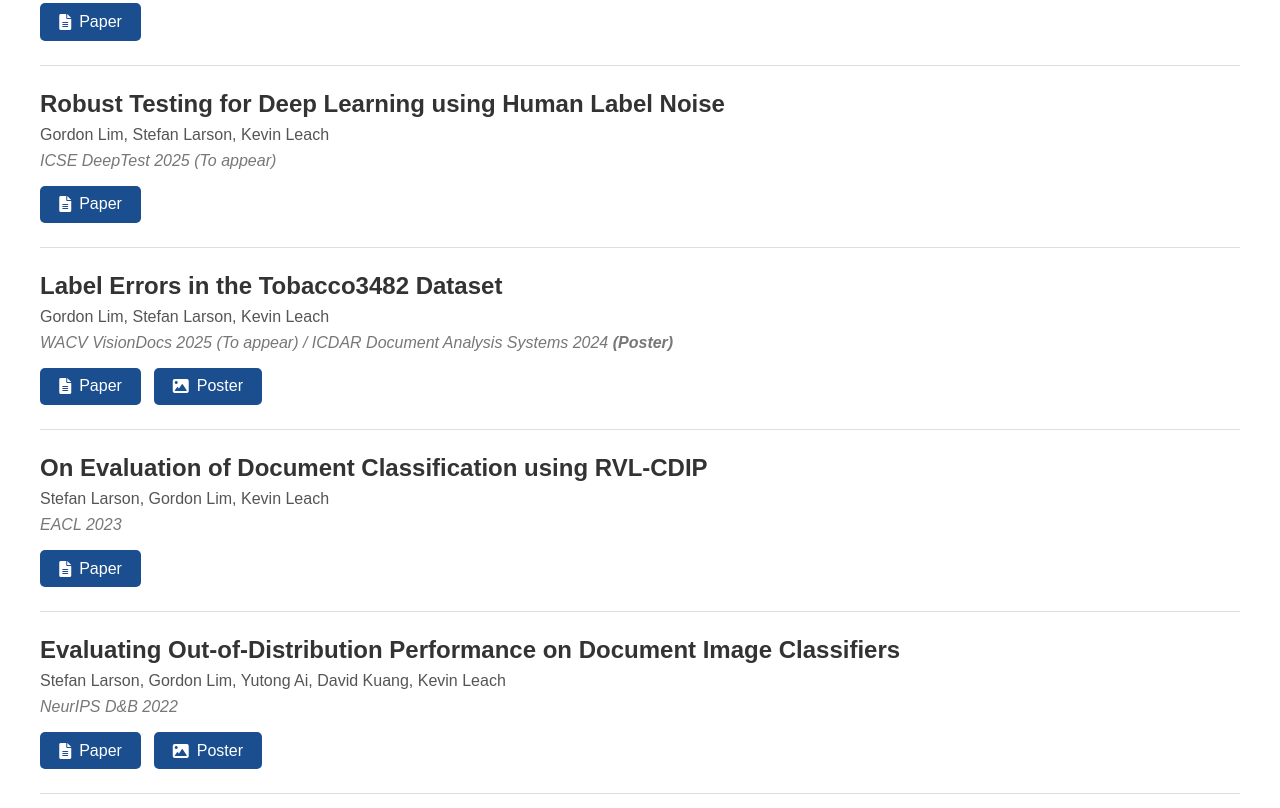
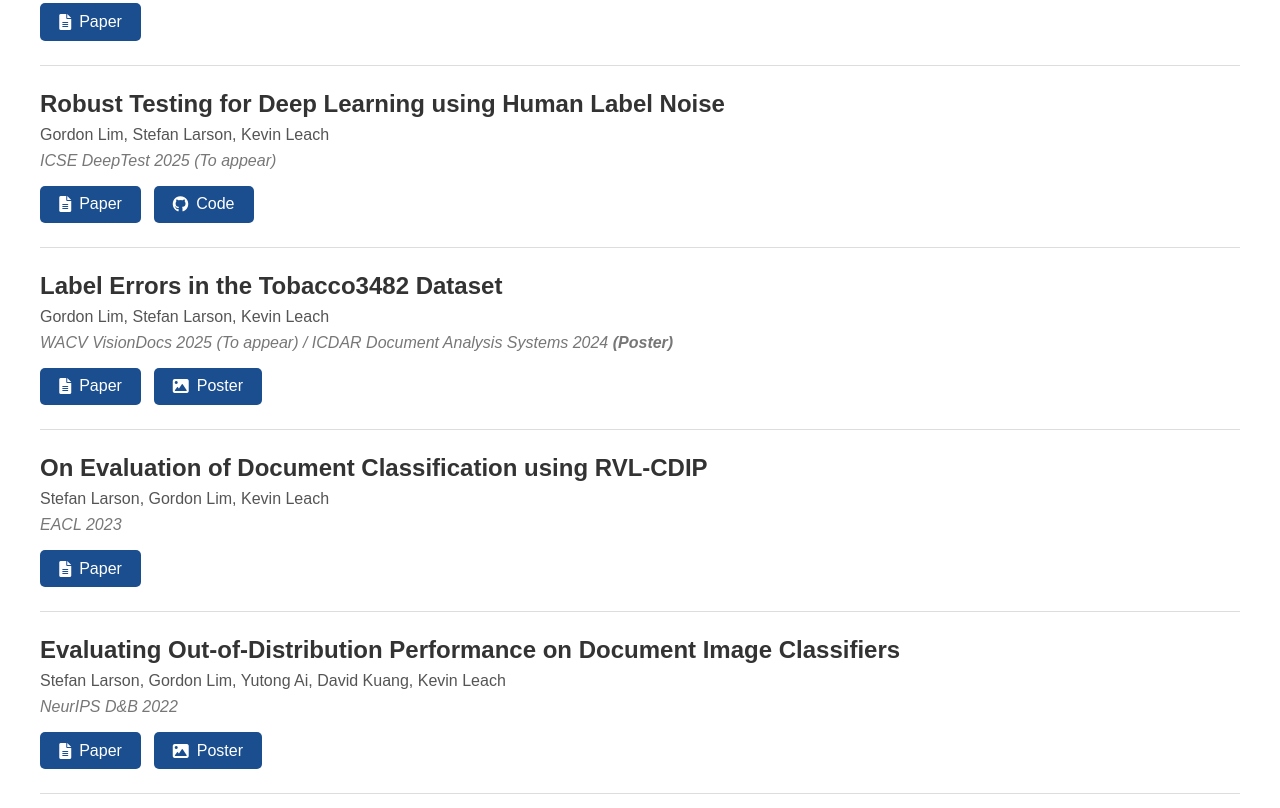
Before and after one commit to gordon-lim/gordon-lim.github.io, a plain HTML site: page index.html in a window 1280 px wide. Shown: the part 756-1564 px from the top of the page. Drawn offline with Linux system fonts and the light colour scheme.

Commit message:
add button

```diff
--- a/index.html
+++ b/index.html
@@ -245,6 +245,9 @@
             <div class="publication-buttons">
                 <a href="https://arxiv.org/abs/2412.00244v1" class="button" target="_blank" rel="noopener noreferrer"><i class="fas fa-file-alt"></i> Paper</a>
                 <!-- <a href="" class="button"><i class="fas fa-globe" target="_blank" rel="noopener noreferrer"></i> WIP</a> -->
+                <a href="https://github.com/gordon-lim/soft-neighbor-labels" class="button" target="_blank" rel="noopener noreferrer">
+                    <i class="fab fa-github"></i> Code
+                </a>
             </div>
         </div>
     </div>
```
